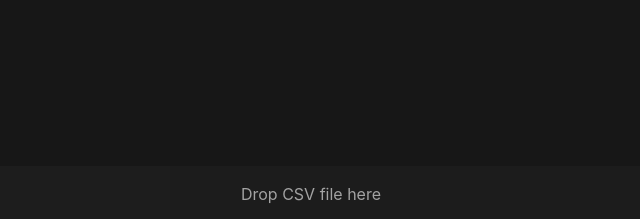
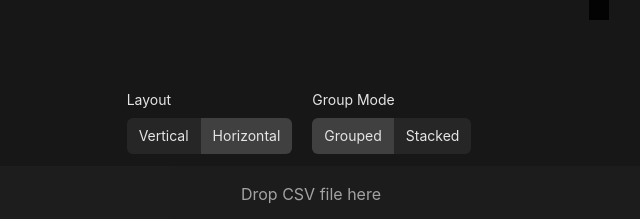
Before and after one commit to nirnejak/csv-plot, a React (Vite) app: page / in a window 1280 px wide. Shown: the part 578-797 px from the top of the page, without its empty margins (341-981 px from the left). Built offline with nearby package versions, Linux system fonts and the light colour scheme; some icons are missing.

Commit message:
Home: Plotly replaced with Nivo

```diff
--- a/src/pages/index.tsx
+++ b/src/pages/index.tsx
@@ -2,20 +2,26 @@ import * as React from "react"
 
 import Papa from "papaparse"
 
-import Graph from "../components/Graph"
+import BarChart from "../components/BarChart"
 import DragInput from "../components/DragInput"
-import { unpack } from "../utils/unpack"
-import { defaultColors } from "../utils/graphConfig"
+import classNames from "src/utils/classNames"
 import { arrayToKeyValuePairs } from "../utils/arrayToKeyValuePairs"
 
 const HomePage: React.FC = () => {
-  const [type, setType] = React.useState<"bar" | "pie" | "line">("bar")
-
   const [fields, setFields] = React.useState<string[]>([])
   const [fileData, setFileData] = React.useState<Array<Record<string, any>>>([])
 
   const [xAxis, setXAxis] = React.useState("")
   const [yAxis, setYAxis] = React.useState("")
+
+  const [size, setSize] = React.useState(10)
+
+  const [groupMode, setGroupMode] = React.useState<"grouped" | "stacked">(
+    "stacked"
+  )
+  const [layout, setLayout] = React.useState<"horizontal" | "vertical">(
+    "vertical"
+  )
 
   const handleFileDrop = (files: File[]): void => {
     const reader = new FileReader()
@@ -25,26 +31,14 @@ const HomePage: React.FC = () => {
         console.log(parsedCsv.errors[0].message)
       } else {
         setFields(parsedCsv.data[0] as string[])
-        setFileData(arrayToKeyValuePairs(parsedCsv.data as any[][]))
+        const processedData = arrayToKeyValuePairs(
+          parsedCsv.data as any[][]
+        ).slice(0, size)
+        setFileData(processedData)
       }
     }
     reader.readAsText(files[0])
   }
-
-  const graphData = React.useMemo(() => {
-    if (fileData) {
-      return [
-        {
-          type,
-          name: "<trace-name>",
-          x: unpack(fileData, xAxis),
-          y: unpack(fileData, yAxis),
-        },
-      ]
-    } else {
-      return []
-    }
-  }, [type, fileData, xAxis, yAxis])
 
   return (
     <>
@@ -99,24 +93,67 @@ const HomePage: React.FC = () => {
         </div>
       </div>
       <div className="grid h-screen place-content-center">
-        <Graph
-          type="bar"
-          data={graphData}
-          options={{
-            xAxis: "",
-            yAxis: [{ field: "" }],
-
-            title: "",
-            titleX: xAxis,
-            titleY: yAxis,
-
-            orientation: "v",
-            barmode: "group",
-            showlegend: true,
-
-            colors: defaultColors,
-          }}
-        />
+        <div className="h-[600px] w-[800px]">
+          <BarChart
+            data={fileData}
+            keys={[yAxis]}
+            indexBy={xAxis}
+            groupMode={groupMode}
+            layout={layout}
+          />
+        </div>
+        <div className="flex w-full justify-center gap-5 p-5 text-sm">
+          <div>
+            <p className="mb-2">Layout</p>
+            <button
+              className={classNames(
+                "rounded-l-md px-3 py-2",
+                layout === "vertical" ? "bg-neutral-800" : "bg-neutral-700"
+              )}
+              onClick={() => {
+                setLayout("vertical")
+              }}
+            >
+              Vertical
+            </button>
+            <button
+              className={classNames(
+                "rounded-r-md px-3 py-2",
+                layout === "horizontal" ? "bg-neutral-800" : "bg-neutral-700"
+              )}
+              onClick={() => {
+                setLayout("horizontal")
+              }}
+            >
+              Horizontal
+            </button>
+          </div>
+          <div>
+            <p className="mb-2">Group Mode</p>
+            <button
+              className={classNames(
+                "rounded-l-md px-3 py-2",
+                groupMode === "grouped" ? "bg-neutral-800" : "bg-neutral-700"
+              )}
+              onClick={() => {
+                setGroupMode("grouped")
+              }}
+            >
+              Grouped
+            </button>
+            <button
+              className={classNames(
+                "rounded-r-md px-3 py-2",
+                groupMode === "stacked" ? "bg-neutral-800" : "bg-neutral-700"
+              )}
+              onClick={() => {
+                setGroupMode("stacked")
+              }}
+            >
+              Stacked
+            </button>
+          </div>
+        </div>
       </div>
       <DragInput title="Drop CSV file here" onChange={handleFileDrop} />
     </>
```
